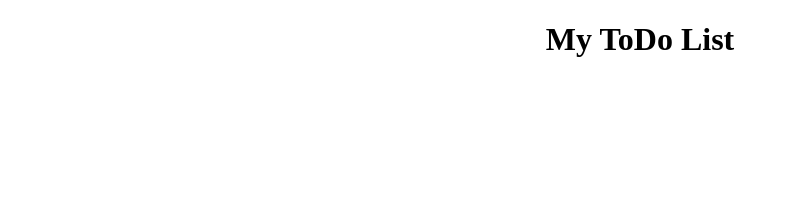
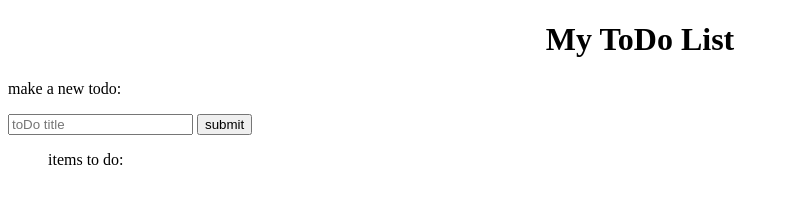
Before and after one commit to James83701/toDO, a plain HTML site: page index.html in a window 1280 px wide. Shown: the whole page, without its empty margins (0-789 px from the left). Drawn offline with Linux system fonts and the light colour scheme.

Commit message:
added title display and title submit

```diff
--- a/index.html
+++ b/index.html
@@ -5,9 +5,19 @@
     <meta name="viewport" content="width=device-width, initial-scale=1.0">
     <title>Document</title>
     <link rel="stylesheet" href="styles.css">
+    <script src="script.js" defer></script>
 </head>
-<body>
+<body >
+
     <h1>My ToDo List</h1>
+
+    <p>make a new todo:</p>
+
+    <input id = "titleInput" placeholder="toDo title">
+
+    <button id = "newToDoSubmit" onclick="storeTitle()">submit</button>
+
+    <ul id="listDisplay">items to do:</ul>
 
 </body>
 </html>
--- a/script.js
+++ b/script.js
@@ -0,0 +1,13 @@
+
+let listOfTD = [];
+
+function storeTitle(){
+    let toDoName = document.getElementById("titleInput").value;
+    listOfTD.push(toDoName);
+    var ul = document.getElementById("listDisplay");
+    var li = document.createElement("li");
+    li.appendChild(document.createTextNode(toDoName));
+    li.setAttribute("id", "li" + listOfTD.indexOf(toDoName))
+    ul.appendChild(li);
+    console.log(listOfTD);
+}
```
